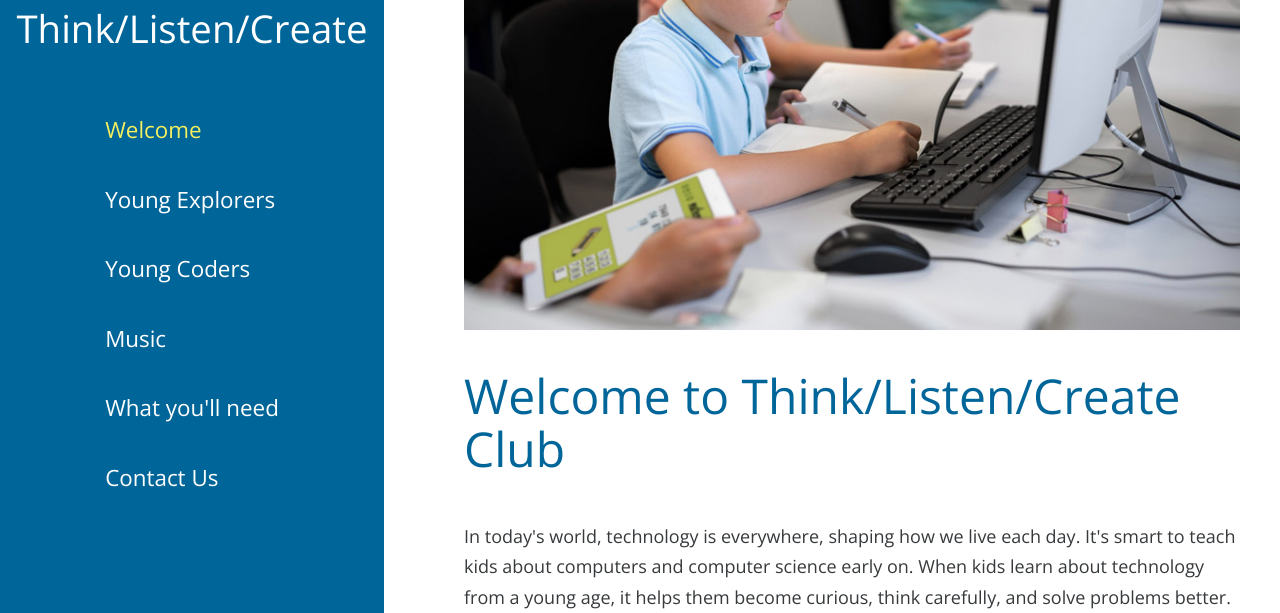
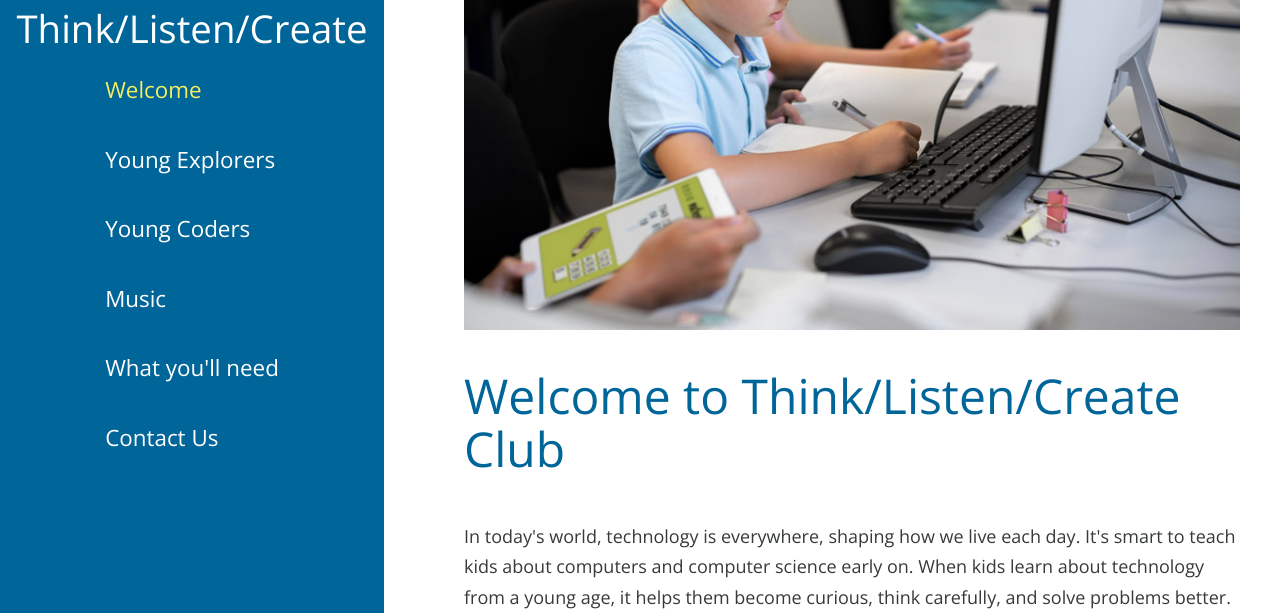
Before and after one commit to lana1010/tlc-club, a website: page public/index.html in a window 1280 px wide. Shown: the part 187-800 px from the top of the page. Drawn offline with nearby package versions, Linux system fonts and the light colour scheme.

Commit message:
css/templatemo-style.css updated

```diff
--- a/public/css/templatemo-style.css
+++ b/public/css/templatemo-style.css
@@ -44,9 +44,11 @@ a:focus {
 
 .tm-main-nav { display: none; }
 
+/* Added margin-top: -40px; */
 .tm-main-nav-ul {
 	display: inline-block;
 	padding-left: 0;
+	margin-top: -40px;
 }
 
 .tm-section { margin-bottom: 60px; }
```
